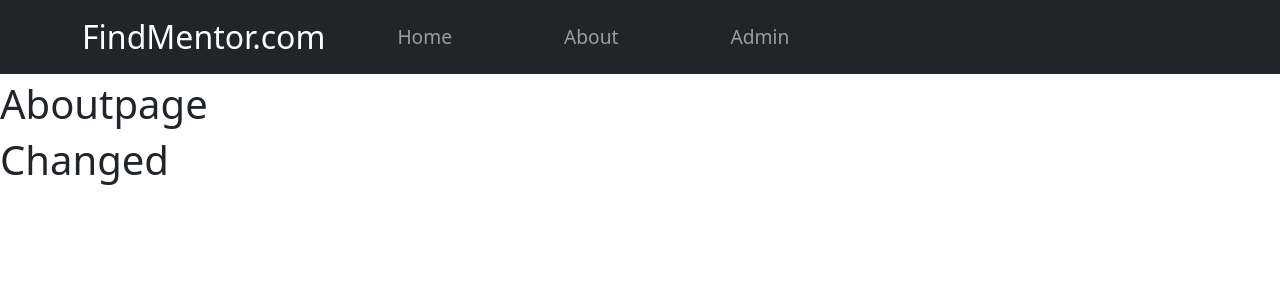
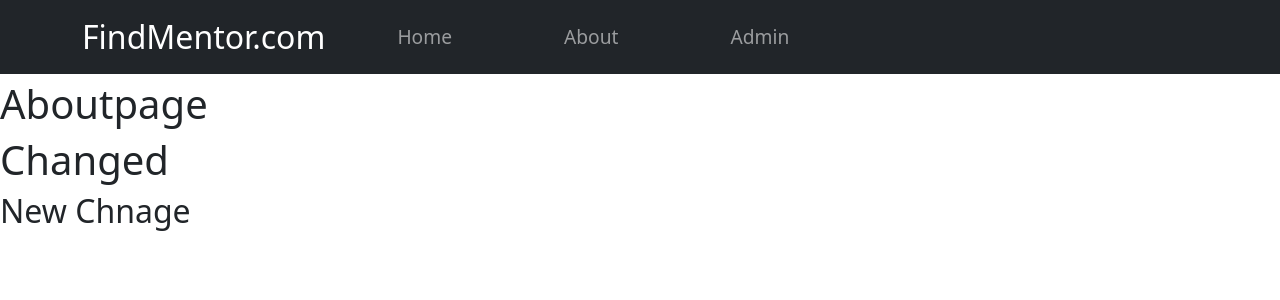
Before and after one commit to anurickster/mentor-search, a React (Create React App) app: page /about in a window 1280 px wide. Shown: the top 300 px of the page. Built offline with nearby package versions, Linux system fonts and the light colour scheme.

Commit message:
tested with vs code

```diff
--- a/src/Components/Aboutpage/Aboutpage.js
+++ b/src/Components/Aboutpage/Aboutpage.js
@@ -5,6 +5,7 @@ const Aboutpage = () => {
     <div>
       <h1>Aboutpage</h1>
       <h1>Changed</h1>
+      <h2>New Chnage</h2>
     </div>
   );
 };
```
